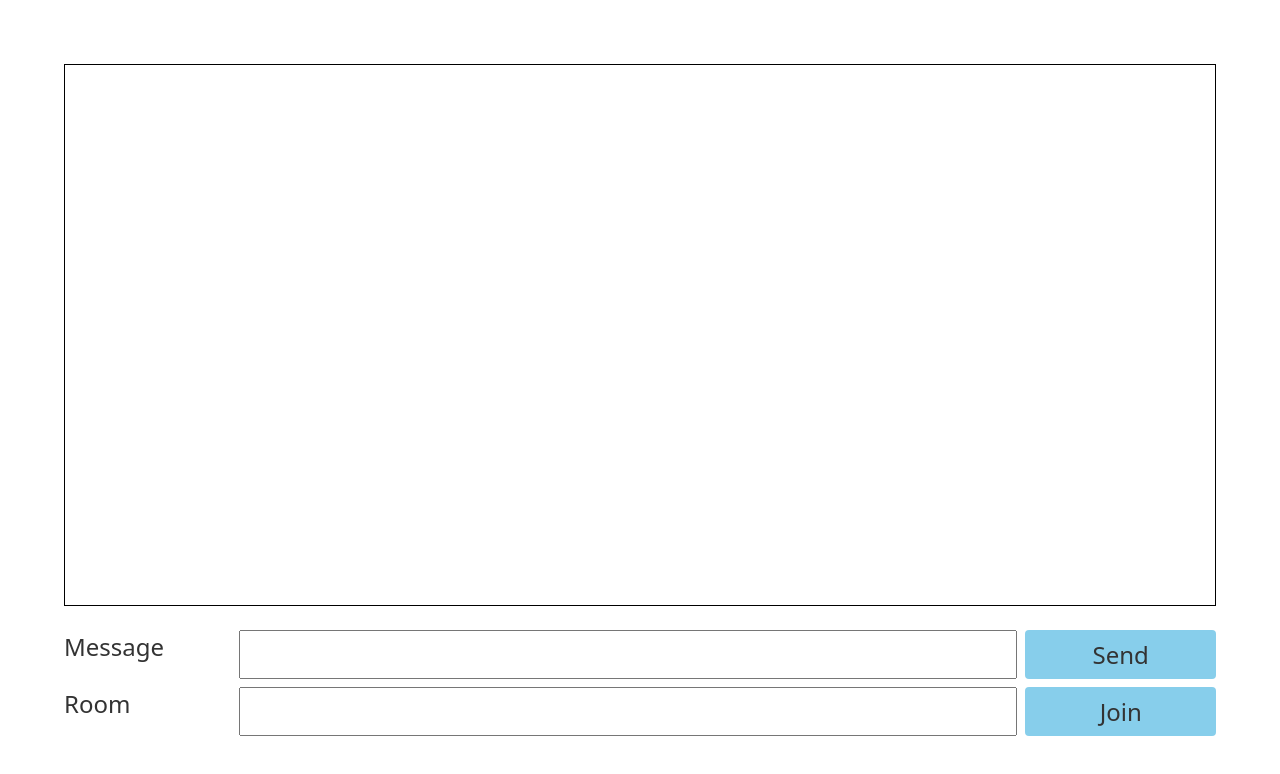
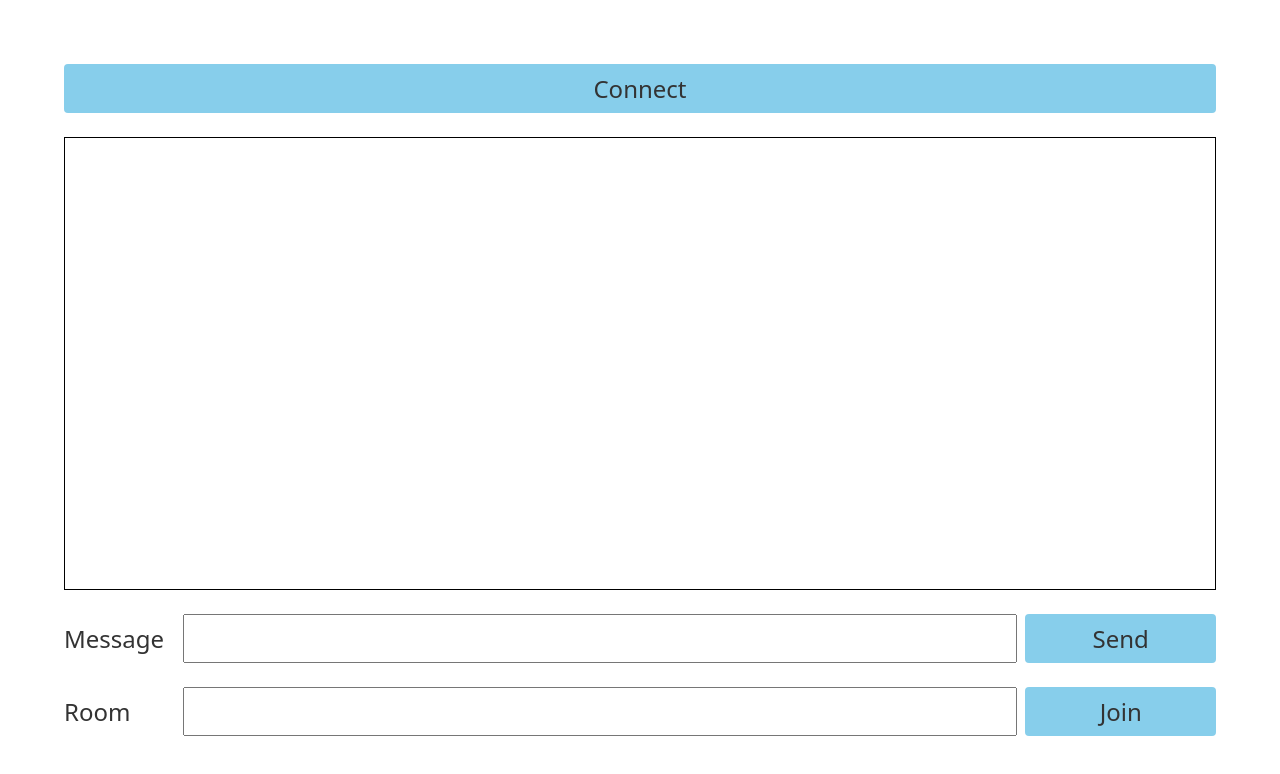
Before and after one commit to akshatmittal61/websockets, a React (Create React App) app: page / in a window 1280 px wide. Shown: the top 774 px of the page. Built offline with nearby package versions, Linux system fonts and the light colour scheme.

Commit message:
feat: adding socketio to client

```diff
--- a/package.json
+++ b/package.json
@@ -3,16 +3,14 @@
   "version": "0.1.0",
   "private": true,
   "dependencies": {
-    "@testing-library/jest-dom": "^5.14.1",
-    "@testing-library/react": "^13.0.0",
-    "@testing-library/user-event": "^13.2.1",
     "cors": "^2.8.5",
     "express": "^4.19.2",
     "react": "^18.2.0",
     "react-dom": "^18.2.0",
+    "react-hot-toast": "^2.4.1",
     "react-scripts": "5.0.1",
     "socket.io": "^4.7.5",
-    "web-vitals": "^2.1.0"
+    "socket.io-client": "^4.7.5"
   },
   "scripts": {
     "react": "react-scripts start",
--- a/src/App.jsx
+++ b/src/App.jsx
@@ -1,27 +1,56 @@
 import React, { useState } from "react";
+import toast, { Toaster } from "react-hot-toast";
+import { io } from "socket.io-client";
 
 const App = () => {
+	const [isConnectionEstablished, setIsConnectionEstablished] =
+		useState(false);
 	const [messages, setMessages] = useState([]);
 	const [message, setMessage] = useState("");
 	const [room, setRoom] = useState("");
 
-	const handleSubmit = (e) => {
-		e.preventDefault();
+	const sendMessage = () => {
 		if (message === "") return;
 		setMessages((prev) => [...prev, message]);
 		setMessage("");
 	};
 
+	const joinRoom = () => {};
+
+	const establishConnection = () => {
+		if (isConnectionEstablished)
+			return toast.error("Connection already established");
+		const socket = io("http://localhost:8080", {
+			auth: {
+				token: "some-random-token",
+			},
+		});
+		setIsConnectionEstablished(true);
+		socket.on("connect", () => {
+			toast.success("Made socket connection");
+		});
+		socket.on("message_from_server", (data) => {
+			toast(`Message from server: ${data}`);
+			console.log(`Message from server: ${data}`);
+		});
+		socket.on("disconnect", () => {
+			toast.success("Disconnected");
+		});
+		socket.on("connect_error", (err)=>{
+			toast.error(`Connection error: ${err}`);
+		})
+	};
+
 	return (
 		<>
+			<button onClick={establishConnection}>Connect</button>
 			<div id="message-container">
 				{messages.map((message, index) => (
 					<div key={`message-${index}`}>{message}</div>
 				))}
 			</div>
-			<form id="form" onSubmit={handleSubmit}>
-				<div class="form-group">
-					<label for="message-input">Message</label>
+			<form id="form" onSubmit={sendMessage}>
+				<label htmlFor="message-input">Message</label>
 				<input
 					type="text"
 					name="message-input"
@@ -32,9 +61,9 @@ const App = () => {
 				<button type="submit" id="send-button">
 					Send
 				</button>
-				</div>
-				<div class="form-group">
-					<label for="room-input">Room</label>
+			</form>
+			<form id="form" onSubmit={joinRoom}>
+				<label htmlFor="room-input">Room</label>
 				<input
 					type="text"
 					name="room-input"
@@ -45,8 +74,8 @@ const App = () => {
 				<button type="submit" id="room-button">
 					Join
 				</button>
-				</div>
 			</form>
+			<Toaster position="top-center" />
 		</>
 	);
 };
--- a/src/styles/index.css
+++ b/src/styles/index.css
@@ -63,22 +63,17 @@ body {
 form {
 	width: 100%;
 	display: flex;
-	justify-content: flex-start;
-	align-items: center;
-	flex-direction: column;
-	gap: 8px;
-}
-
-form .form-group {
-	width: 100%;
-	display: flex;
 	justify-content: space-between;
 	align-items: stretch;
 	gap: 8px;
+	vertical-align: middle;
 }
 
 form label {
-	width: 15%;
+	width: 10%;
+	display: inline-flex;
+	justify-content: flex-start;
+	align-items: center;
 }
 
 form button {
@@ -87,7 +82,7 @@ form button {
 
 form input {
 	flex: 0 1 auto;
-	width: 70%;
+	width: 75%;
 	padding: 0 12px;
 	font-size: 24px;
 }
@@ -105,6 +100,11 @@ button {
 	background-color: skyblue;
 }
 
+button:active,
+button:focus {
+	filter: brightness(0.9);
+}
+
 .dispn {
 	display: none !important;
 }
```
Lines whose indentation alone changed are shown as unchanged.
